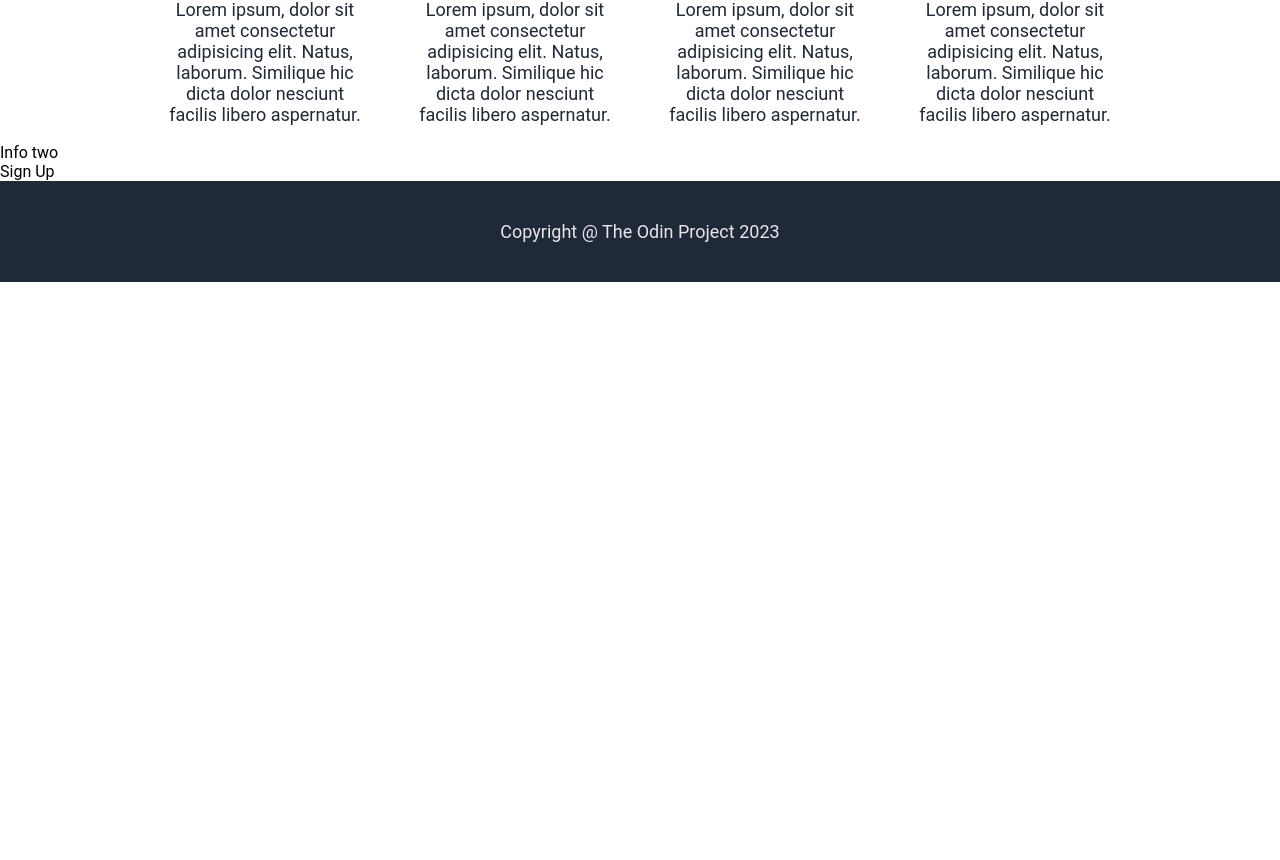
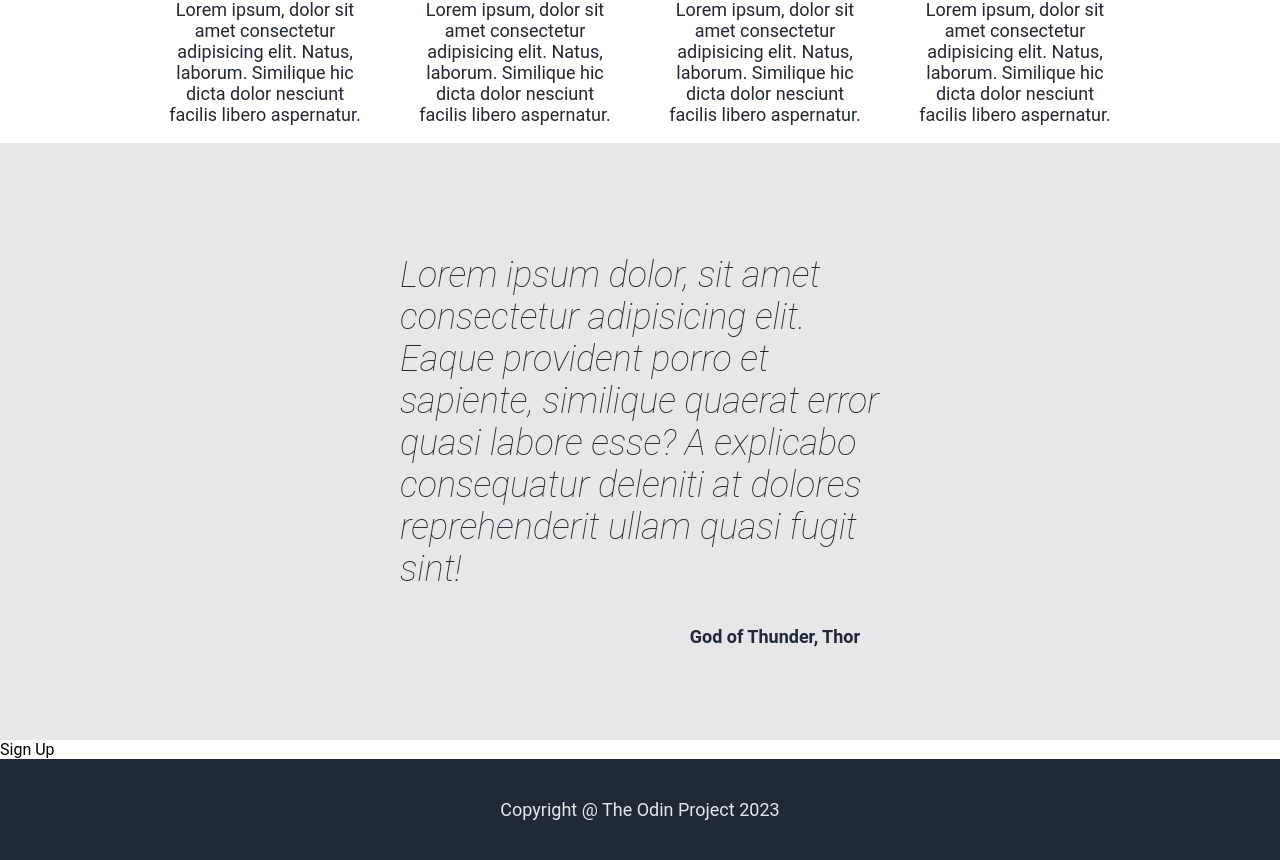
Before and after one commit to kumarmash/landing-page, a plain HTML site: page index.html in a window 1280 px wide. Shown: the part 892-1752 px from the top of the page. Before the commit the page ends 1174 px from the top, so only its background shows below. Drawn offline with Linux system fonts and the light colour scheme.

Commit message:
Added quote section in html and corresponding styles to it

```diff
--- a/css/styles.css
+++ b/css/styles.css
@@ -135,3 +135,25 @@ a{
     color: #1f2937;
     text-align: center;
 }
+
+/*Quote styles */
+
+.main-quote{
+background-color: #e5e7eb;
+padding: 75px 400px;
+}
+
+.quote-text{
+    font-size: 36px;
+    font-weight: 100;
+    font-style: italic;
+    color: #1f2937;
+}
+
+.quote-by{
+    text-align: end;
+    color: #1f2937;
+    font-weight: bold;
+    font-size: 18px;
+    margin-right: 20px;
+}
--- a/index.html
+++ b/index.html
@@ -56,7 +56,12 @@
 
         </div>
     </div>
-        <div class="information-two">Info two</div>
+        <div class="main-quote">
+            <p class="quote-text">
+                Lorem ipsum dolor, sit amet consectetur adipisicing elit. Eaque provident porro et sapiente, similique quaerat error quasi labore esse? A explicabo consequatur deleniti at dolores reprehenderit ullam quasi fugit sint!
+            </p>
+            <p class="quote-by"> God of Thunder, Thor</p>
+        </div>
         <div class="signup">Sign Up</div>
       </div>
       <div class="footer">Copyright @ The Odin Project 2023</div>
```
